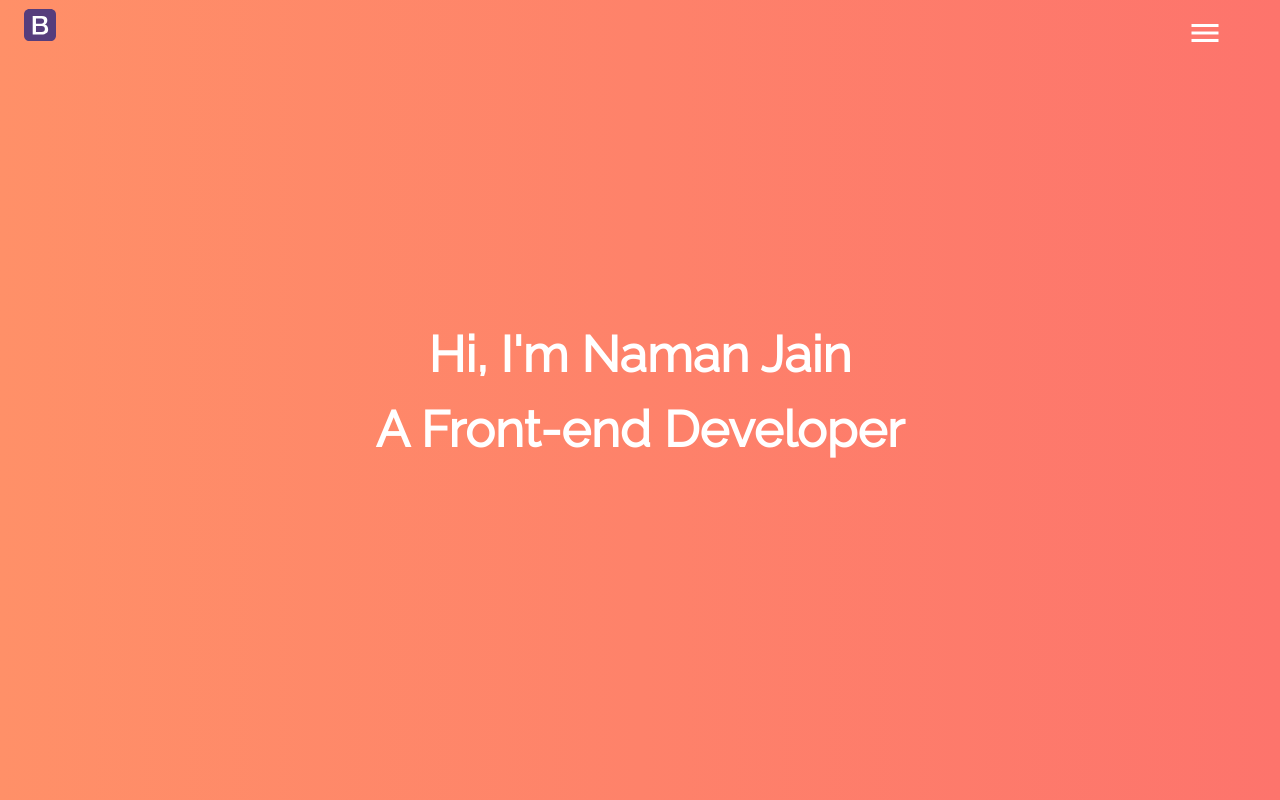
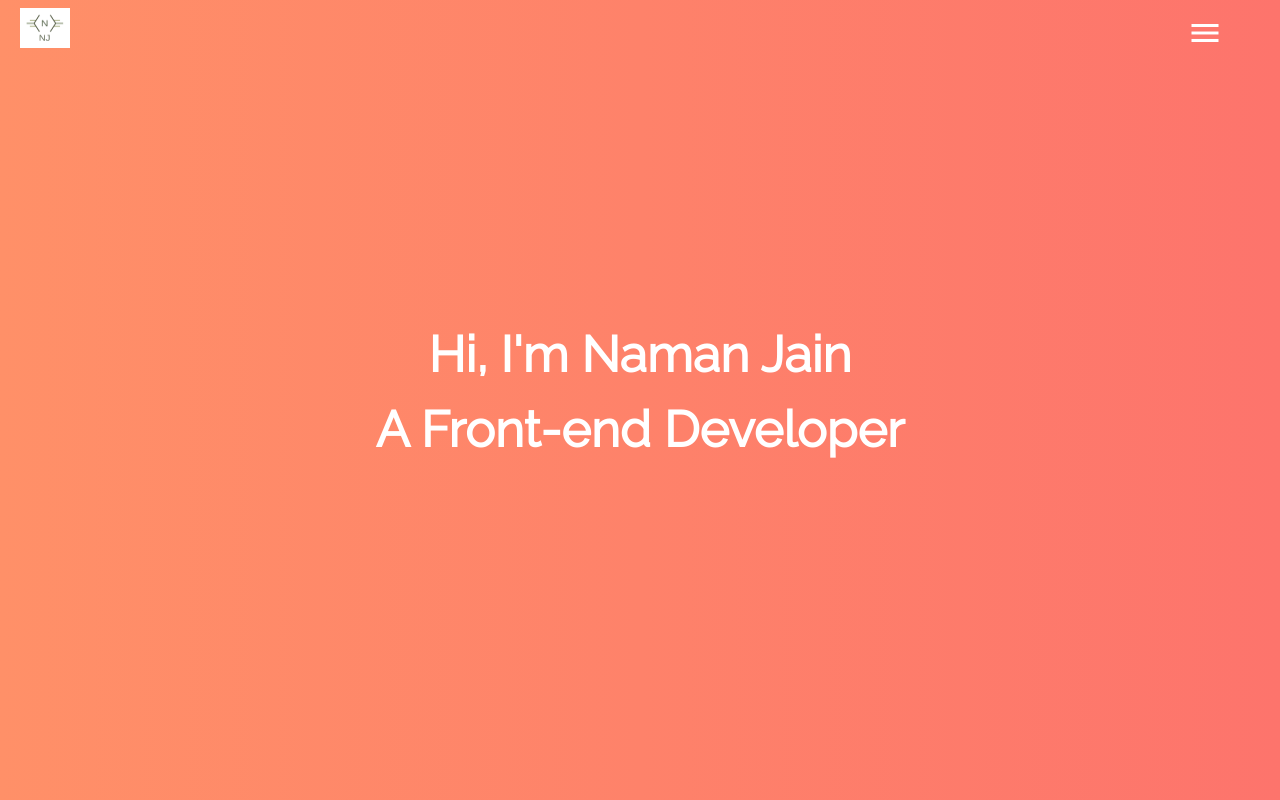
Before and after one commit to 32naman/32naman.github.io, a plain HTML site: page index.html in a window 1280 px wide. Shown: the top 800 px of the page. Drawn offline with nearby package versions, Linux system fonts and the light colour scheme.

Commit message:
added logo

```diff
--- a/index.html
+++ b/index.html
@@ -17,7 +17,7 @@
     <div class="row w-100 p-2" >
       <div class="col-2">
           <a class="navbar-brand" href="#">
-            <img src="bootstrap-solid.svg" alt="" width="40" height="32">
+            <img src="logo.png" alt="" width="50" height="40">
           </a>
       </div>
       <div class="col w-100"></div>
@@ -38,7 +38,7 @@
 <div class="offcanvas offcanvas-end myOffcanvas bg-light" data-bs-scroll="true" tabindex="-1" id="offcanvasNavbar" aria-labelledby="offcanvasWithBothOptionsLabel">
   <div class="offcanvas-header">
     <h5 class="offcanvas-title" id="offcanvasWithBothOptionsLabel"><a class="navbar-brand" href="#">
-      <img src="bootstrap-solid.svg" alt="" width="40" height="32">
+      <img src="logo.png" alt="" width="50" height="40">
     </a></h5>
     <button type="button" class="btn-close text-reset" data-bs-dismiss="offcanvas" aria-label="Close"></button>
   </div>
```
Also changed, not shown: bootstrap-solid.svg (deleted), cafe-big.jpg (deleted), logo.png (added).
